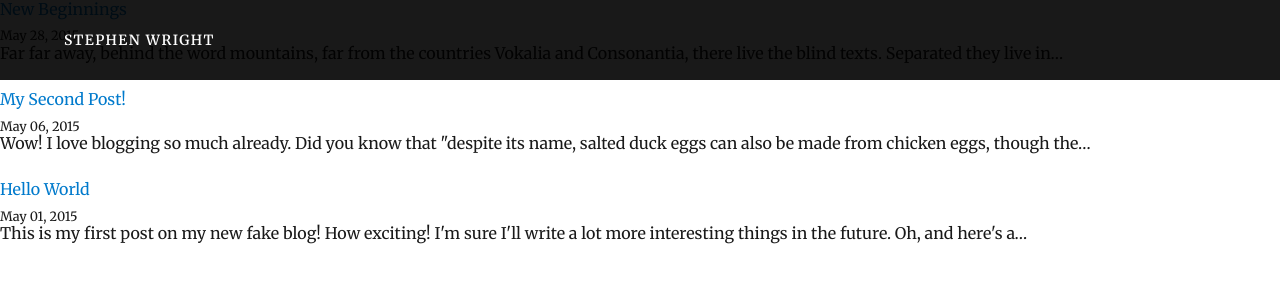
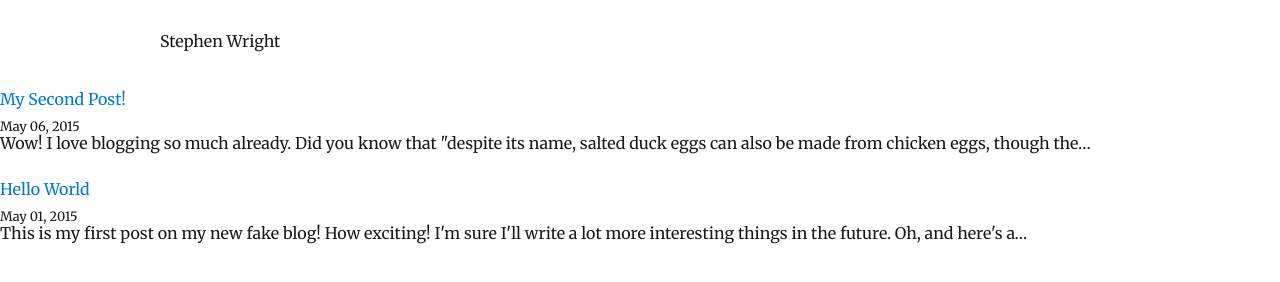
Before and after one commit to scwright1/neptune, a Gatsby site: page / in a window 1280 px wide. Built offline with nearby package versions, Linux system fonts and the light colour scheme; Gatsby itself is replaced by a stand-in of ours; some packages are replaced by stand-ins of ours.

Commit message:
styling navbar

```diff
--- a/src/components/header.js
+++ b/src/components/header.js
@@ -6,8 +6,10 @@ class Navbar extends React.Component {
         const { brand } = this.props
 
         return (
-            <header className="bg-black-90 fixed w-100 ph3 pv3 pv4-ns ph4-m ph5-l">
-                <nav className="f6 fw6 ttu tracked white">
+            <header className="fl w-100 ph6-l ph5-m ph4-ns fixed z-max bg-white" style={{
+                    height: '80px'
+                }}>
+                <nav className="navbar-anchor mw9 center pv3 mt3 ph4">
                     {brand}
                 </nav>
             </header>
--- a/src/templates/blog-post.js
+++ b/src/templates/blog-post.js
@@ -3,7 +3,6 @@ import Helmet from 'react-helmet'
 import { Link,graphql } from 'gatsby'
 import get from 'lodash/get'
 
-import Bio from '../components/Bio'
 import Layout from '../components/Layout'
 import { rhythm, scale } from '../utils/typography'
 
@@ -38,8 +37,6 @@ class BlogPostTemplate extends React.Component {
             marginBottom: rhythm(1),
           }}
         />
-        <Bio />
-
         <ul
           style={{
             display: 'flex',
```
